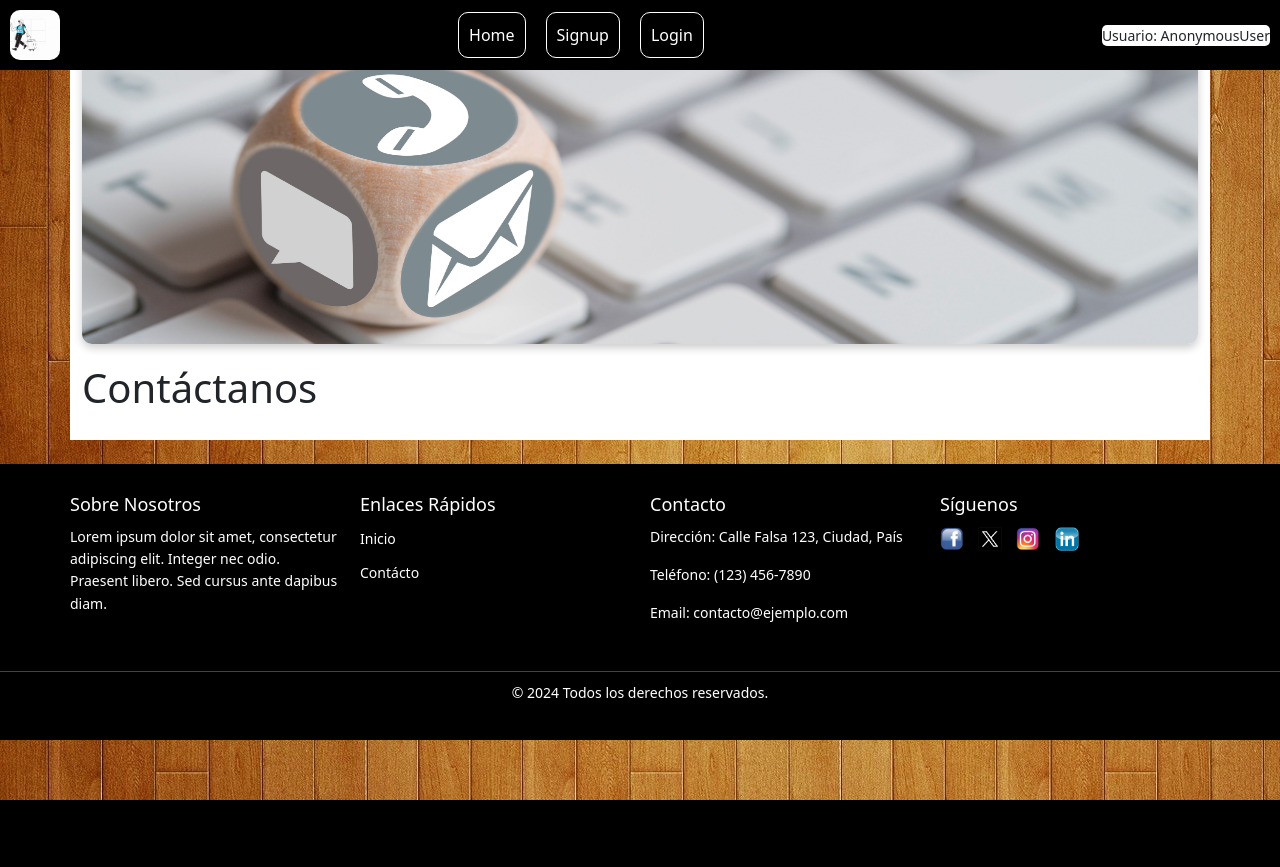
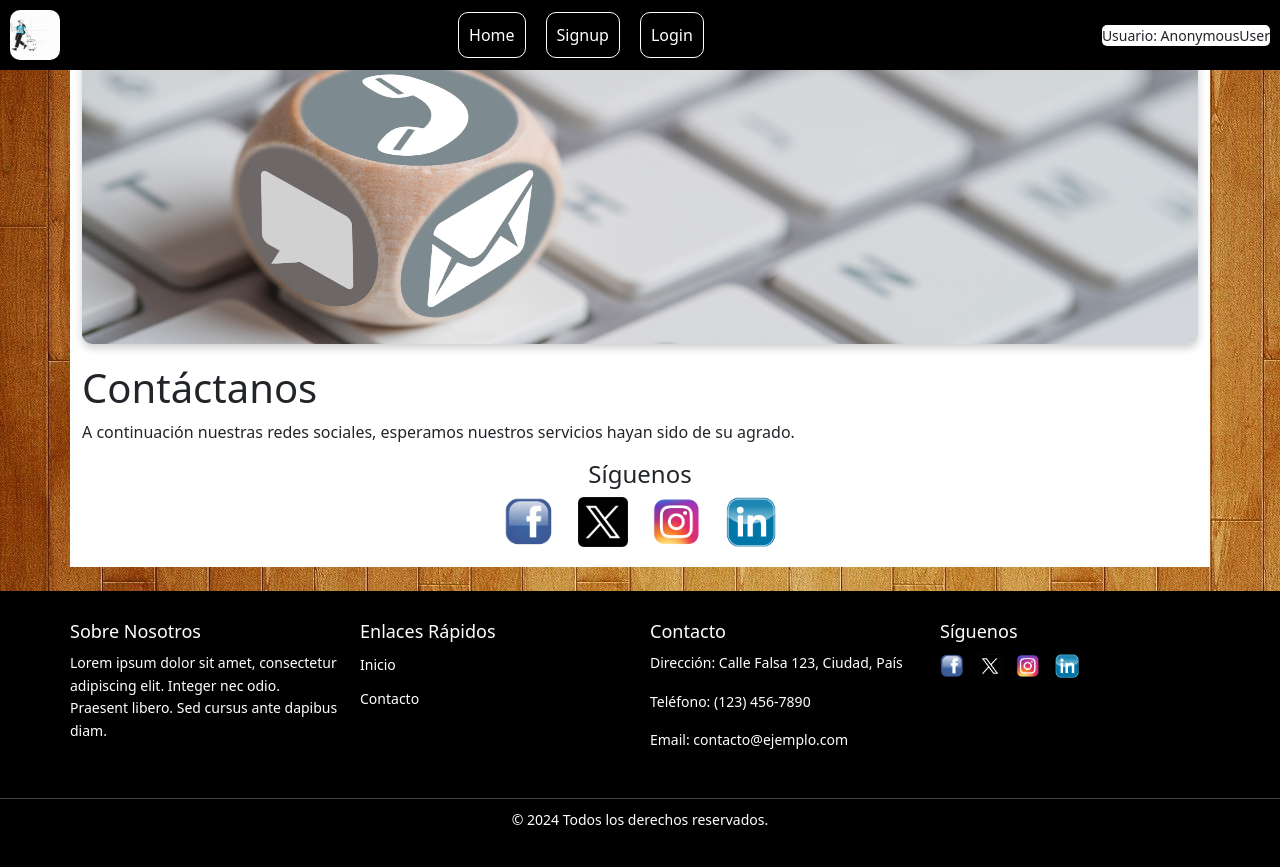
Before and after one commit to SH4D0WN1GHT/Hoteles, a Django app: page /contacto/ in a window 1280 px wide. Before the commit the page ends 800 px from the top, so only its background shows below. Run offline with Django 5.2, Linux system fonts and the light colour scheme.

Commit message:
Desarrollo de página de contacto.

```diff
--- /dev/null
+++ b/Reservaciones/static/contacto.css
@@ -0,0 +1,13 @@
+.seccion-contacto {
+    text-align: center; /* Opcional: para centrar el contenido horizontalmente */
+}
+
+.redes-sociales-contacto a {
+    display: inline-block; /* Hace que los enlaces se alineen en una sola línea */
+    margin: 0 10px; /* Opcional: añade espacio entre los iconos */
+}
+
+.redes-sociales-contacto img {
+    width: 50px;
+    height: 50px;
+}
--- a/Reservaciones/static/styles.css
+++ b/Reservaciones/static/styles.css
@@ -3,6 +3,7 @@
 @import url('pie.css');
 @import url('alojamientos.css');
 @import url('moda.css');
+@import url('contacto.css');
 
 body{
     background-image: url('images/fondo.jpg');
--- a/Reservaciones/templates/base.html
+++ b/Reservaciones/templates/base.html
@@ -49,7 +49,7 @@
                 <h4>Enlaces Rápidos</h4>
                 <ul>
                     <li><a href="{% url 'index' %}">Inicio</a></li>
-                    <li><a href="{% url 'contacto' %}">Contácto</a></li>
+                    <li><a href="{% url 'contacto' %}">Contacto</a></li>
                 </ul>
             </div>
             <div class="seccion">
--- a/Reservaciones/templates/contacto.html
+++ b/Reservaciones/templates/contacto.html
@@ -7,5 +7,15 @@
         <img src="{% static 'images/banner_contacto.jpg' %}" alt="Banner" class="img-banner">
     </div>
     <h1 class="title">Contáctanos</h1>
+    <p>A continuación nuestras redes sociales, esperamos nuestros servicios hayan sido de su agrado.</p>
+    <div class="seccion-contacto">
+        <h4>Síguenos</h4>
+        <div class="redes-sociales-contacto">
+            <a href="#"><img src="{% static 'images/facebook.png' %}" alt="Facebook"></a>
+            <a href="#"><img src="{% static 'images/twitter.png' %}" alt="Twitter"></a>
+            <a href="#"><img src="{% static 'images/instagram.png' %}" alt="Instagram"></a>
+            <a href="#"><img src="{% static 'images/linkedin.png' %}" alt="LinkedIn"></a>
+        </div>
+    </div>
 </div>
 {% endblock %}
```
